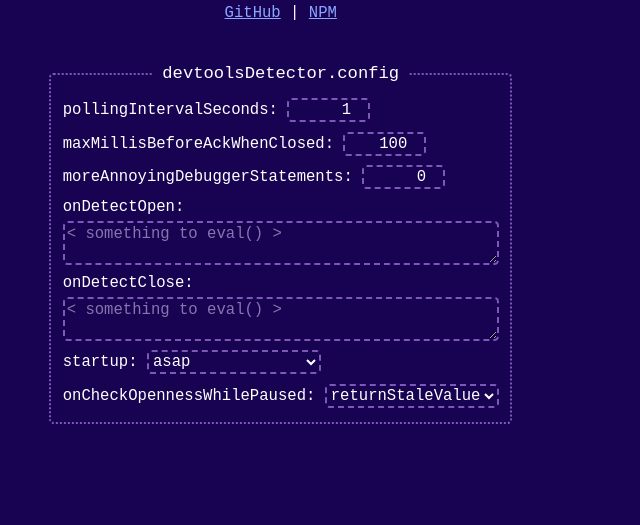
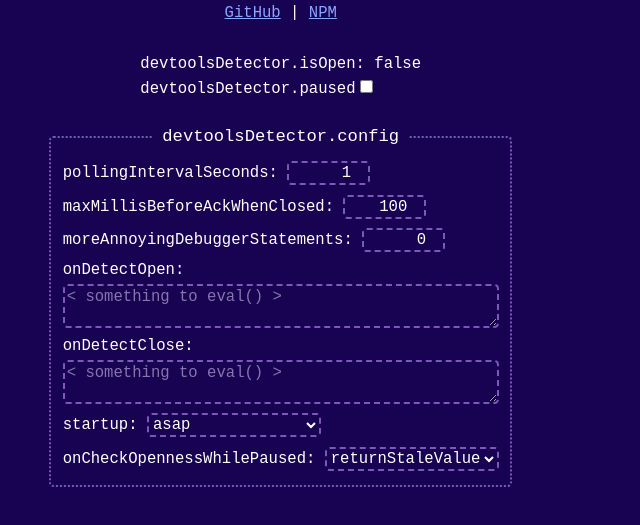
Before and after one commit to david-fong/detect-devtools-via-debugger-heartstop, a website: page index.html in a window 1280 px wide. Shown: the part 99-624 px from the top of the page, without its empty margins (0-640 px from the left). Drawn offline with Linux system fonts and the light colour scheme.

Commit message:
update readme support firefox + add status section to demo

```diff
--- a/demo.css
+++ b/demo.css
@@ -23,9 +23,10 @@
 }
 main {
 	contain: content;
-	padding: 4ch;
+	padding: 3.5ch;
 	display: grid;
 	place-items: center;
+	gap: 2ch;
 }
 legend {
 	padding: 0.5ch 1ch;
@@ -64,3 +65,22 @@
 	width: 8ch;
 	text-align: end;
 }
+@keyframes dancing-emoji {
+	from { transform: translateY(0); }
+	25% { transform: translateY(0.25ch); }
+	50% { transform: translateY(0); }
+	75% { transform: translateY(-0.25ch); }
+	to { transform: translateY(0);}
+}
+.dancing-emoji {
+	display: inline-block;
+	/* position: relative; */
+	/* animation: 1s linear 0s infinite forward dancing_emoji; */
+	animation-name: dancing-emoji;
+	animation-iteration-count: infinite;
+	animation-duration: 1s;
+	animation-timing-function: step-end;
+}
+.dancing-emoji:nth-child(2n) {
+	animation-delay: 0.25s;
+}
--- a/demo.js
+++ b/demo.js
@@ -2,24 +2,67 @@
 /// <reference types="./index.d.ts"/>
 (() => {
 	const main = document.getElementsByTagName("main").item(0);
-	const base = document.createElement("fieldset");
-	Object.assign(base.style, {
+	/**@type {(isOpen:boolean) => void}*/let renderIsOpen = (isOpen) => {};
+	{
+		const status = document.createElement("div");
+		status.style.display = "grid";
+		{
+			const wrap = document.createElement("div");
+			{
+				const label = document.createElement("label");
+				label.textContent = "devtoolsDetector.isOpen: ";
+				wrap.appendChild(label);
+			}{
+				const isOpen = document.createElement("output");
+				const f = document.createTextNode("false");
+				const t = document.createElement("span");
+				{
+					const emoji = (/**@type {string}*/text) => {
+						const el = document.createElement("div");
+						el.classList.add("dancing-emoji");
+						el.textContent = text;
+						return el;
+					};
+					t.appendChild(emoji("🕺"));
+					t.appendChild(document.createTextNode("true"));
+					t.appendChild(emoji("💃"));
+				}
+				renderIsOpen = (val) => {
+					isOpen.replaceChild((val ? t : f), isOpen.firstChild);
+				};
+				isOpen.appendChild(f);
+				wrap.appendChild(isOpen);
+			}
+			status.appendChild(wrap);
+		}{
+			const label = document.createElement("label");
+			label.textContent = "devtoolsDetector.paused";
+			const pause = document.createElement("input");
+			pause.type = "checkbox";
+			pause.onchange = (ev) => { devtoolsDetector.paused = pause.checked; };
+			label.appendChild(pause);
+			status.appendChild(label);
+		}
+		main?.append(status);
+	}
+
+	const form = document.createElement("fieldset");
+	Object.assign(form.style, {
 		contain: "content", position: "relative",
 		display: "flex", flexFlow: "column",
 	});
 	{
 		const legend = document.createElement("legend");
 		legend.textContent = "devtoolsDetector.config";
-		base.appendChild(legend);
+		form.appendChild(legend);
 	}
-
 	const fields = {
 		pollingIntervalSeconds: { type: "number", default: 1.0, min: 0 },
 		maxMillisBeforeAckWhenClosed: { type: "number", default: 100, min: 0 },
 		moreAnnoyingDebuggerStatements: { type: "number", default: 0, min: 0 },
 
-		onDetectOpen: { type: "eval-js", demoDefault: () => { alert("devtools are now open"); } },
-		onDetectClose: { type: "eval-js", demoDefault: () => { alert("devtools are now closed"); } },
+		onDetectOpen: { type: "eval-js" },
+		onDetectClose: { type: "eval-js" },
 
 		startup: {
 			type: "select", options: ["manual", "asap", "domContentLoaded"], default: "asap",
@@ -53,15 +96,16 @@
 			area.style.display = "grid";
 			area.placeholder = "< something to eval() >";
 			area.onchange = (ev) => {
-				devtoolsDetector.config[field] = area.value ? () => {
+				devtoolsDetector.config[field] = () => {
+					renderIsOpen(devtoolsDetector.isOpen);
 					try {
 						eval(area.value);
 					} catch (err) {
 						alert(err.message + "\n\n " + err.stack);
 					}
-				} : desc.default;
+				};
 			};
-			devtoolsDetector.config[field] = desc.demoDefault;
+			area.dispatchEvent(new Event("change"));
 			label.appendChild(area);
 
 		} else {
@@ -75,8 +119,17 @@
 			};
 			label.appendChild(input);
 		}
-		base.appendChild(label);
+		form.appendChild(label);
 	});
+	main?.appendChild(form);
 
-	main?.appendChild(base);
+	/* const rr = document.createElement("iframe");
+	Object.assign(rr, {
+		width: "300", height: "150",
+		src: "https://www.youtube.com/embed/iik25wqIuFo?disablekb=1&fs=0&modestbranding=1&controls=0",
+		title: "🕺💃",
+		allow: "accelerometer; autoplay; clipboard-write; encrypted-media; gyroscope; picture-in-picture",
+		allowFullScreen: false,
+	});
+	main?.appendChild(rr); */
 })();
```
Also changed, not shown: README.md.
